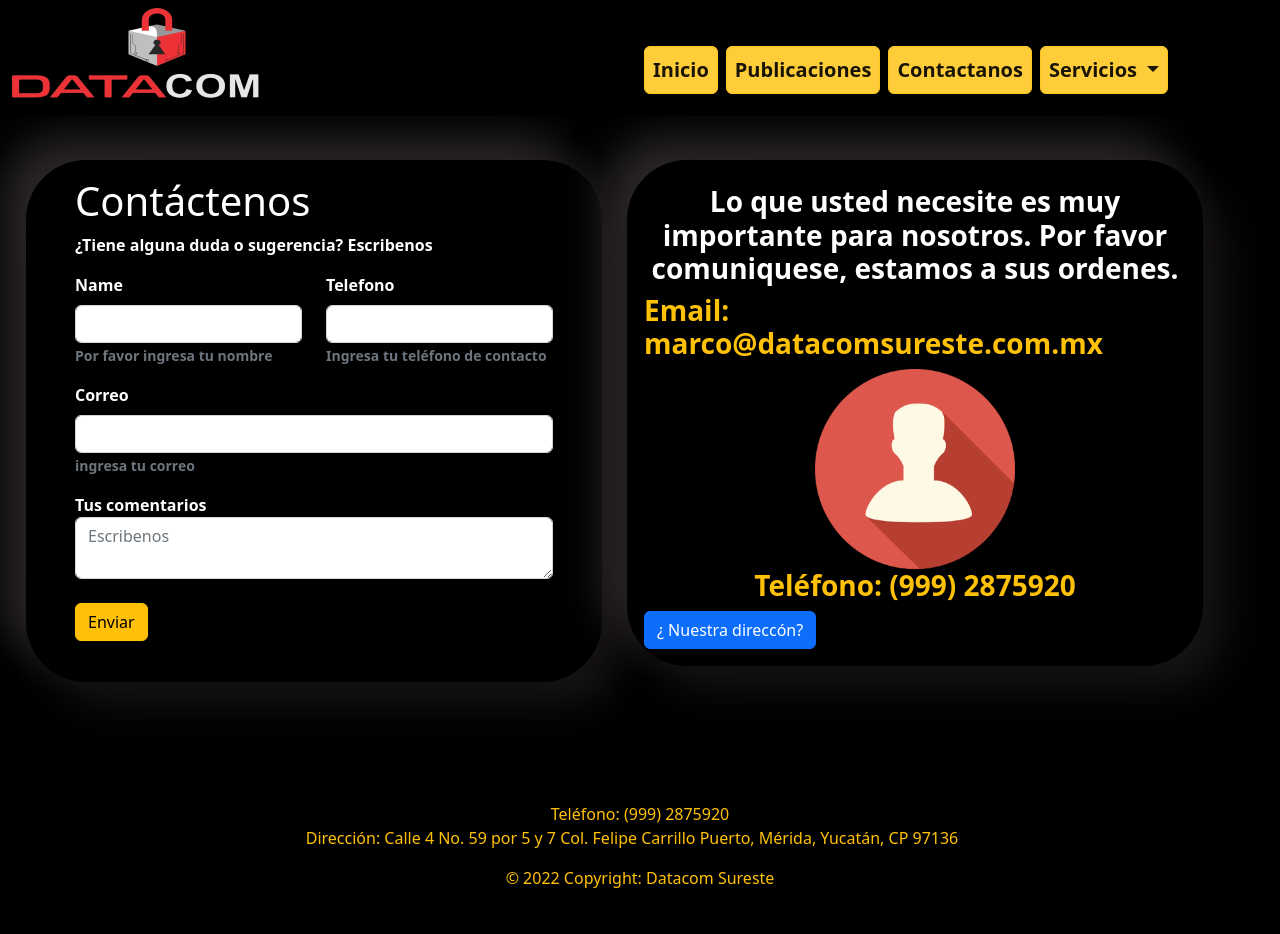
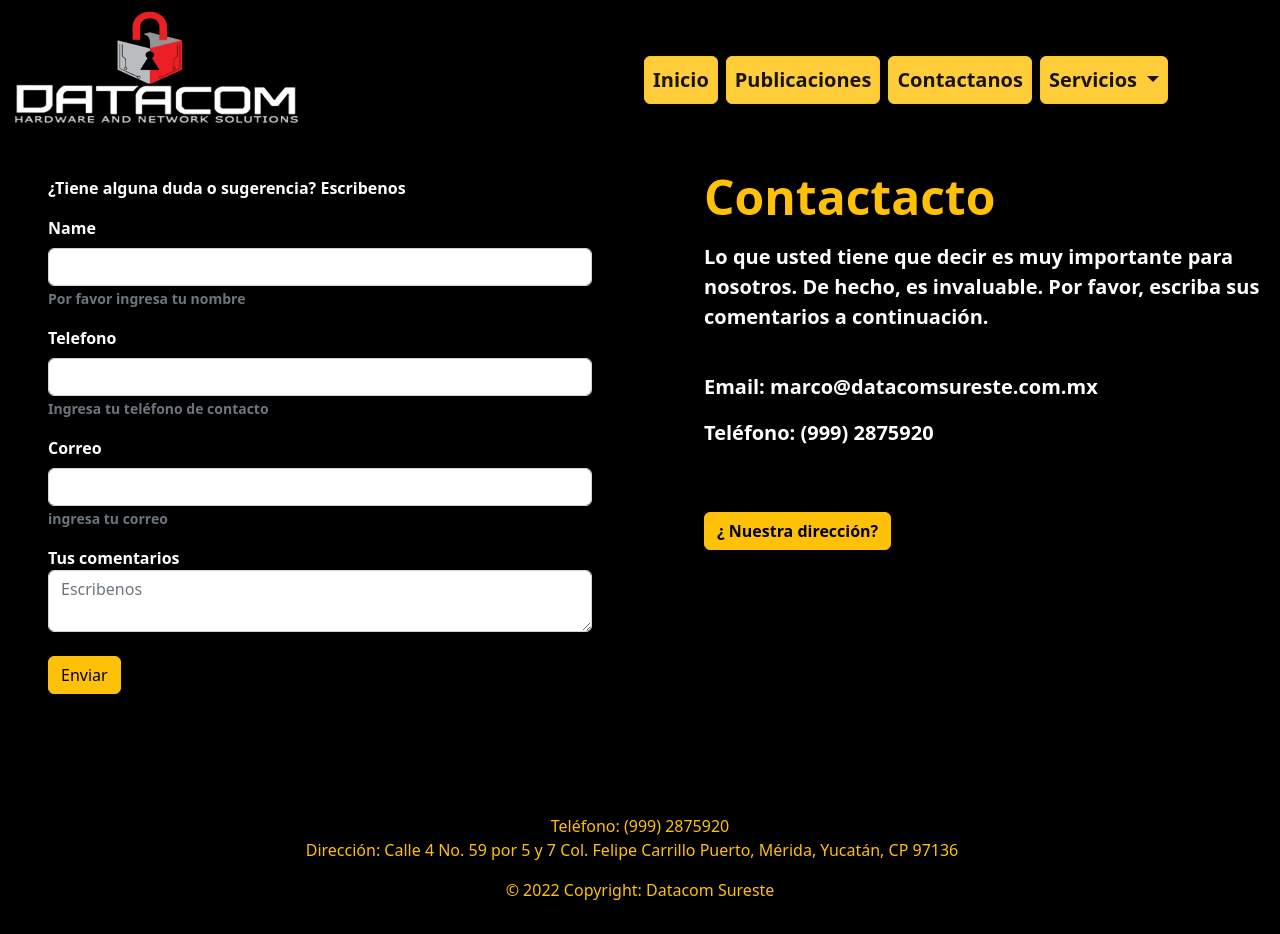
Before and after one commit to Ezequiel0108/datacomWebApplicationProject, a PHP site: page /contactanos.html in a window 1280 px wide. Shown: the top 934 px of the page. Before the commit the page ends 888 px from the top, so only its background shows below. Run offline with PHP 8.4, Linux system fonts and the light colour scheme; some libraries are stand-ins or nearby versions.

Commit message:
Logo,contactanos

```diff
--- a/cssPersonalizado/style.css
+++ b/cssPersonalizado/style.css
@@ -103,7 +103,7 @@ display: block;
 }
 
 .fondo {
-  background-image: url("../imagenes/fondo2.jpg") !important;
+  background-image: url("../imagenes/ejemplo.jpg") !important;
   background-repeat: no-repeat;
   background-attachment: fixed;
   background-size: cover;  overflow-x: hidden;
@@ -116,7 +116,8 @@ display: block;
   overflow-x: hidden;
 }
 .azul{
-  background-color: #0d59ad;
+  background-color: #0070C0;
+
 }
 .marginc{
   margin: 4%;
--- a/vistas/contactanos.html
+++ b/vistas/contactanos.html
@@ -26,20 +26,20 @@
   <script src="../bootstrap-5.2.0-dist/js/bootstrap.bundle.min.js"></script>
 </head>
 
-<body class=" bodyc">
+<body class=" bodyc  ">
 
   <header>
-    <!--------------------------------------nav----------------------------->
-    <!--animate css-->
-    <nav class="navbar fixed-top navbar-expand-lg bg-black">
-      <div class="container-fluid">
-        <img src="../imagenes/logo5.png" class=" d-inline-block align-text-top" alt="..." />
+    <!--------------------------------------nav style="background-color: #0a1c26 ;"----------------------------->
+    <!--animate css -->
+    <nav class="navbar  fixed-top navbar-expand-lg  bg-black ">
+      <div class="container-fluid ">
+        <img src="../imagenes/logo(3).png" class=" d-inline-block align-text-top" alt="..." />
         <button class="navbar-toggler bg-warning" type="button" data-bs-toggle="collapse"
           data-bs-target="#navbarSupportedContent" aria-controls="navbarSupportedContent" aria-expanded="false"
           aria-label="Toggle navigation">
           <span class="navbar-toggler-icon"></span>
         </button>
-        <div class="col-3 ms-4 bg-warning"></div>
+        <div class="col-3 ms-4 "></div>
         <div class="collapse navbar-collapse   mt-4" id="navbarSupportedContent">
           <ul class="navbar-nav me-auto mb-2 mb-lg-0 fs-5">
             <li class="nav-item dropdown ">
@@ -65,7 +65,7 @@
             </li>
 
 
-            <li class="nav-item dropdown fs-5">
+            <li class="nav-item dropdown fs-5 ">
               <a class=" efecto btn btn-warning  mx-1 nav-link dropdown-toggle active fw-bold" href="#" role="button"
                 data-bs-toggle="dropdown" aria-expanded="false">
                 Servicios
@@ -95,54 +95,27 @@
       <div class="row">
 
 
-        <div
-          class=" mb-3 animate__animated animate__backInLeft  order-lg-2 card contacto px-3 col-lg-6 col-sm-12 text-white fw-bold    ">
-          <br>
-          <h3 class="fw-bold text-white text-center">Lo que usted necesite es muy importante para nosotros.
-            Por favor comuniquese, estamos a sus ordenes.
-          </h3>
+        <!-- clase contacto en el primer class-->
+        <div style="overflow: hidden;" class="  animate__animated animate__backInLeft order-lg-1     px-5 col-lg-6 col-sm-12 text-white fw-bold   ">
+          <div class=" margenc  mt-3">
 
-          <h3 class=" fw-bold d-flex justify-content-center   text-warning"> Email: marco@datacomsureste.com.mx</h3>
-          <div class="mx-auto " style="width: 200px;">
-            <img src="../imagenes/Contact.png" class="img-fluid    " alt="">
-            <br>
-          </div>
-          <h3 class=" fw-bold d-flex justify-content-center   text-warning"> Teléfono: (999)
-            2875920</h3>
-          <div>
-            <button type="button" class=" mb-3 btn btn-primary " data-bs-toggle="modal" data-bs-target="#exampleModal">
-              ¿ Nuestra direccón?
-            </button>
-          </div>
-
-
-        </div>
-
-
-
-        <div
-          class="  animate__animated animate__backInLeft order-lg-1   card contacto px-5 col-lg-6 col-sm-12 text-white fw-bold   ">
-          <div class=" margenc ">
-            <h1 class="mt-3">Contáctenos </h1>
             <p>¿Tiene alguna duda o sugerencia? Escribenos</p>
             <form action="" method="post">
 
-              <div class="row">
-                <div class="col-6">
+
               <div class="mb-3">
                 <label for="" class="form-label">Name</label>
                 <input type="text" class="form-control" name="" id="" aria-describedby="helpId" placeholder="">
                 <small id="helpId" class="form-text text-muted">Por favor ingresa tu nombre</small>
               </div>
-                </div>
-                <div class="col-6">
+
               <div class="mb-3">
                 <label for="" class="form-label">Telefono</label>
                 <input type="tel" class="form-control" name="" id="" aria-describedby="helpId" placeholder="">
                 <small id="helpId" class="form-text text-muted">Ingresa tu teléfono de contacto</small>
               </div>
-                </div>
-              </div>
+
+
 
               <div class="mb-3">
                 <label for="" class="form-label">Correo</label>
@@ -163,6 +136,33 @@
           </div>
 
         </div>
+
+
+        <div style="overflow: hidden;"
+          class=" container-fluid mb-3 animate__animated animate__backInLeft  order-lg-2  px-3 col-lg-6 col-sm-12 text-white fw-bold    ">
+
+          <h1 class=" ms-5 py-2 display-5 fw-bold text-warning "> Contactacto</h1>
+
+          <p class=" ms-5 fw-bold fs-5"> Lo que usted tiene que decir es muy importante para nosotros. De hecho, es
+            invaluable. Por favor, escriba sus comentarios a continuación.</p>
+          <br>
+
+
+          <p class="ms-5 fw-bold fs-5    "> Email: marco@datacomsureste.com.mx</p>
+
+          <p class="ms-5 fw-bold fs-5     "> Teléfono: (999)
+            2875920</p>
+          <div class="py-5">
+            <button type="button" class="  ms-5 mb-3 btn btn-warning fw-bold " data-bs-toggle="modal"
+              data-bs-target="#exampleModal">
+              ¿ Nuestra dirección?
+            </button>
+          </div>
+
+
+        </div>
+
+
 
 
 
```
Also changed, not shown: vistas/index.html (+9 -9 lines), vistas/posts.php (+48 -29 lines), imagenes/Automatización.jpg (added), imagenes/contacto2.jpg (deleted), imagenes/ejemplo.jpg (added), imagenes/ejemplo22.jpg (added), imagenes/fondob.jpg (deleted), imagenes/fondob1.jpg (deleted), imagenes/logo(3).png (added), imagenes/logo2.jpeg (deleted), imagenes/logo31.jpeg (deleted), imagenes/logo5.jpg (deleted), imagenes/logo5.png (deleted), imagenes/wifi2.jpg (added), 1 other file. Lines whose indentation alone changed are shown as unchanged.
